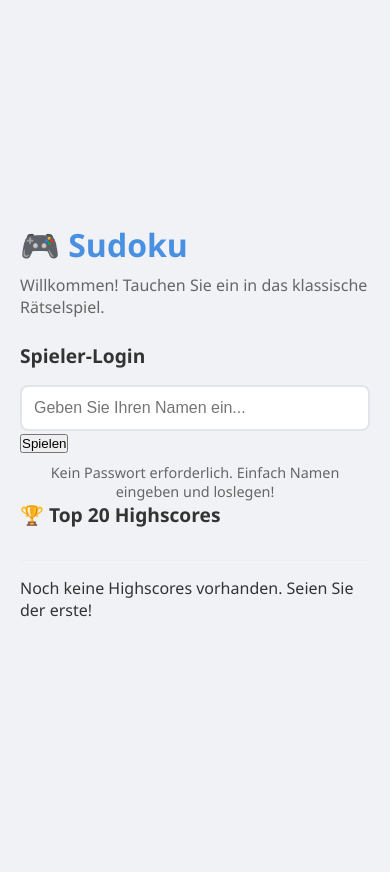
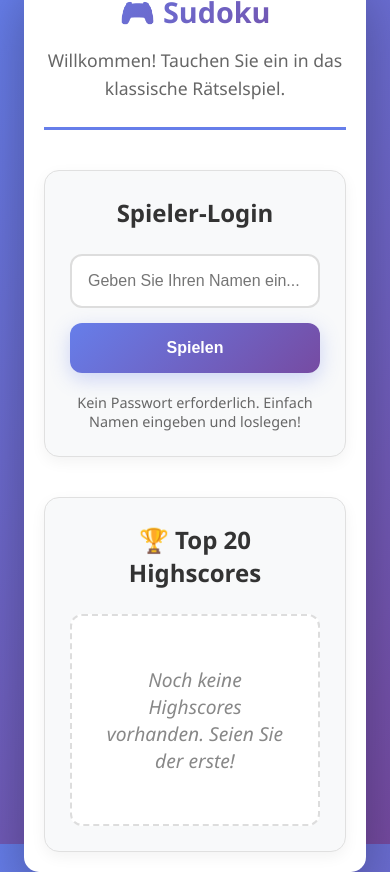
Before and after one commit to edueddy10/sudoku-ce.v2, a PHP site: page /login.php in a window 390 px wide. Before the commit the page ends 617 px from the top, so only its background shows below. Run offline with PHP 8.4, Linux system fonts and the light colour scheme; data that the repository does not hold is empty.

Commit message:
Update login_style.css

```diff
--- a/css/login_style.css
+++ b/css/login_style.css
@@ -1,154 +1,321 @@
 /* File: css/login_style.css */
+/* Complete CSS for Sudoku Login Page */
 
-:root {
-    --primary-color: #4a90e2;
-    --primary-hover: #357abd;
-    --bg-color: #f0f2f5;
-    --card-bg: #ffffff;
-    --text-color: #333333;
-    --text-muted: #666666;
-    --border-radius: 12px;
-    --shadow: 0 4px 6px -1px rgba(0, 0, 0, 0.1), 0 2px 4px -1px rgba(0, 0, 0, 0.06);
+* {
+    margin: 0;
+    padding: 0;
+    box-sizing: border-box;
 }
 
-* {
-    box-sizing: border-box;
-    margin: 0;
-    padding: 0;
+html, body {
+    height: 100%;
+    width: 100%;
+    font-family: 'Segoe UI', Tahoma, Geneva, Verdana, sans-serif;
 }
 
 body {
-    font-family: 'Segoe UI', Tahoma, Geneva, Verdana, sans-serif;
-    background-color: var(--bg-color);
+    background: linear-gradient(135deg, #667eea 0%, #764ba2 100%);
+    min-height: 100vh;
     display: flex;
     justify-content: center;
     align-items: center;
-    min-height: 100vh;
     padding: 20px;
-    color: var(--text-color);
 }
 
-.login-container {
-    background-color: var(--card-bg);
-    padding: 2.5rem;
-    border-radius: var(--border-radius);
-    box-shadow: var(--shadow);
+.container {
+    background: white;
+    border-radius: 20px;
+    box-shadow: 0 20px 60px rgba(0, 0, 0, 0.3);
+    padding: 40px;
+    max-width: 900px;
     width: 100%;
-    max-width: 400px;
-    text-align: center;
-    transition: transform 0.3s ease;
+    margin: 20px;
 }
 
-h1 {
-    margin-bottom: 0.5rem;
-    color: var(--primary-color);
+header {
+    text-align: center;
+    margin-bottom: 40px;
+    padding-bottom: 25px;
+    border-bottom: 3px solid #667eea;
 }
 
-p {
-    margin-bottom: 1.5rem;
-    color: var(--text-muted);
+header h1 {
+    font-size: 3em;
+    background: linear-gradient(135deg, #667eea 0%, #764ba2 100%);
+    -webkit-background-clip: text;
+    -webkit-text-fill-color: transparent;
+    background-clip: text;
+    margin-bottom: 15px;
+    font-weight: 800;
 }
 
-/* Form Styles */
-.form-group {
-    margin-bottom: 1.5rem;
-    text-align: left;
+header p {
+    color: #666;
+    font-size: 1.2em;
+    line-height: 1.6;
 }
 
-label {
-    display: block;
-    margin-bottom: 0.5rem;
-    font-weight: 500;
-    font-size: 0.9rem;
+main {
+    display: flex;
+    flex-direction: column;
+    gap: 40px;
 }
 
-input[type="text"] {
-    width: 100%;
-    padding: 12px;
-    border: 2px solid #e1e4e8;
-    border-radius: 8px;
-    font-size: 1rem;
-    transition: border-color 0.2s;
+.login-section, .highscore-section {
+    background: #f8f9fa;
+    padding: 30px;
+    border-radius: 15px;
+    border: 1px solid #e0e0e0;
+    box-shadow: 0 5px 15px rgba(0, 0, 0, 0.05);
 }
 
-input[type="text"]:focus {
-    outline: none;
-    border-color: var(--primary-color);
+.login-section h2, .highscore-section h2 {
+    font-size: 1.8em;
+    margin-bottom: 25px;
+    color: #333;
+    text-align: center;
+    font-weight: 600;
 }
 
-.btn-primary {
-    width: 100%;
-    padding: 12px;
-    background-color: var(--primary-color);
+.input-group {
+    display: flex;
+    gap: 15px;
+    margin-bottom: 20px;
+    flex-wrap: wrap;
+}
+
+.input-group input {
+    flex: 1;
+    min-width: 250px;
+    padding: 18px 20px;
+    border: 2px solid #ddd;
+    border-radius: 12px;
+    font-size: 1.1em;
+    transition: all 0.3s;
+    background: white;
+}
+
+.input-group input:focus {
+    outline: none;
+    border-color: #667eea;
+    box-shadow: 0 0 0 4px rgba(102, 126, 234, 0.1);
+    transform: translateY(-2px);
+}
+
+.input-group button {
+    padding: 18px 40px;
+    background: linear-gradient(135deg, #667eea 0%, #764ba2 100%);
     color: white;
     border: none;
-    border-radius: 8px;
-    font-size: 1rem;
-    font-weight: 600;
+    border-radius: 12px;
+    font-size: 1.1em;
+    font-weight: 700;
     cursor: pointer;
-    transition: background-color 0.2s, transform 0.1s;
+    transition: all 0.3s;
+    box-shadow: 0 6px 20px rgba(102, 126, 234, 0.3);
+    white-space: nowrap;
 }
 
-.btn-primary:hover {
-    background-color: var(--primary-hover);
+.input-group button:hover {
+    transform: translateY(-3px);
+    box-shadow: 0 10px 25px rgba(102, 126, 234, 0.5);
 }
 
-.btn-primary:active {
-    transform: scale(0.98);
+.input-group button:active {
+    transform: translateY(-1px);
 }
 
-/* Messages */
-.message {
-    padding: 10px;
-    border-radius: 6px;
-    margin-bottom: 15px;
-    font-size: 0.9rem;
-    display: none; /* Wird via JS eingeblendet */
+#message {
+    padding: 18px;
+    margin-bottom: 20px;
+    border-radius: 12px;
+    font-weight: 600;
+    font-size: 1em;
+    text-align: center;
+    animation: slideIn 0.4s ease-out;
+    display: none;
 }
 
-.message.error {
-    background-color: #fee2e2;
-    color: #dc2626;
-    border: 1px solid #fecaca;
+#message.success {
+    background: #d4edda;
+    color: #155724;
+    border: 2px solid #28a745;
 }
 
-.message.success {
-    background-color: #dcfce7;
-    color: #16a34a;
-    border: 1px solid #bbf7d0;
+#message.error {
+    background: #f8d7da;
+    color: #721c24;
+    border: 2px solid #f5c6cb;
 }
 
-/* Leaderboard Preview on Login Page */
-#highscore-content {
-    margin-top: 2rem;
-    border-top: 1px solid #eee;
-    padding-top: 1rem;
+.highscore-table {
+    width: 100%;
+    border-collapse: collapse;
+    background: white;
+    border-radius: 12px;
+    overflow: hidden;
+    box-shadow: 0 3px 15px rgba(0, 0, 0, 0.08);
+    border: 2px solid #e0e0e0;
 }
 
-h2 {
-    font-size: 1.2rem;
-    margin-bottom: 1rem;
+.highscore-table thead {
+    background: linear-gradient(135deg, #667eea 0%, #764ba2 100%);
+    color: white;
 }
 
-table {
-    width: 100%;
-    border-collapse: collapse;
-    font-size: 0.9rem;
+.highscore-table th {
+    padding: 18px 20px;
+    text-align: left;
+    font-weight: 600;
+    font-size: 1em;
+    letter-spacing: 0.5px;
 }
 
-th, td {
-    padding: 8px;
-    text-align: left;
-    border-bottom: 1px solid #eee;
+.highscore-table td {
+    padding: 16px 20px;
+    border-bottom: 1px solid #e0e0e0;
+    color: #555;
 }
 
-.rank.top-1 { color: #d4af37; font-weight: bold; } /* Gold */
-.rank.top-2 { color: #c0c0c0; font-weight: bold; } /* Silver */
-.rank.top-3 { color: #cd7f32; font-weight: bold; } /* Bronze */
+.highscore-table tbody tr:hover {
+    background: #f8f9fa;
+    transition: background 0.2s;
+}
 
-/* Responsive Adjustments */
-@media (max-width: 480px) {
-    .login-container {
-        padding: 1.5rem;
+.highscore-table tbody tr:last-child td {
+    border-bottom: none;
+}
+
+.rank {
+    font-weight: 700;
+    text-align: center;
+    font-size: 1.1em;
+    width: 80px;
+}
+
+.rank.top-1 {
+    color: #ffd700;
+    font-size: 1.3em;
+}
+
+.rank.top-2 {
+    color: #c0c0c0;
+    font-size: 1.2em;
+}
+
+.rank.top-3 {
+    color: #cd7f32;
+    font-size: 1.15em;
+}
+
+.player-name {
+    font-weight: 500;
+    color: #333;
+}
+
+.score {
+    font-weight: 700;
+    color: #667eea;
+    font-size: 1.1em;
+    text-align: right;
+    width: 120px;
+}
+
+.no-data {
+    text-align: center;
+    padding: 50px 30px;
+    color: #888;
+    font-style: italic;
+    font-size: 1.2em;
+    background: white;
+    border-radius: 12px;
+    border: 2px dashed #ddd;
+}
+
+@keyframes slideIn {
+    from {
+        transform: translateY(-25px);
+        opacity: 0;
+    }
+    to {
+        transform: translateY(0);
+        opacity: 1;
     }
 }
+
+/* Responsive Design */
+@media (max-width: 1024px) {
+    .container {
+        padding: 30px;
+    }
+
+    header h1 {
+        font-size: 2.5em;
+    }
+
+    .input-group {
+        flex-direction: column;
+    }
+
+    .input-group input,
+    .input-group button {
+        width: 100%;
+    }
+}
+
+@media (max-width: 768px) {
+    .container {
+        padding: 25px;
+        margin: 15px;
+    }
+
+    header h1 {
+        font-size: 2.2em;
+    }
+
+    header p {
+        font-size: 1.1em;
+    }
+
+    .login-section, .highscore-section {
+        padding: 25px;
+    }
+
+    .highscore-table {
+        font-size: 0.95em;
+    }
+
+    .highscore-table th,
+    .highscore-table td {
+        padding: 14px 16px;
+    }
+}
+
+@media (max-width: 480px) {
+    .container {
+        padding: 20px;
+        border-radius: 15px;
+    }
+
+    header h1 {
+        font-size: 1.8em;
+    }
+
+    .login-section h2, .highscore-section h2 {
+        font-size: 1.5em;
+    }
+
+    .input-group input {
+        padding: 16px;
+        font-size: 1em;
+    }
+
+    .input-group button {
+        padding: 16px;
+        font-size: 1em;
+    }
+
+    .highscore-table {
+        font-size: 0.85em;
+    }
+}
```
